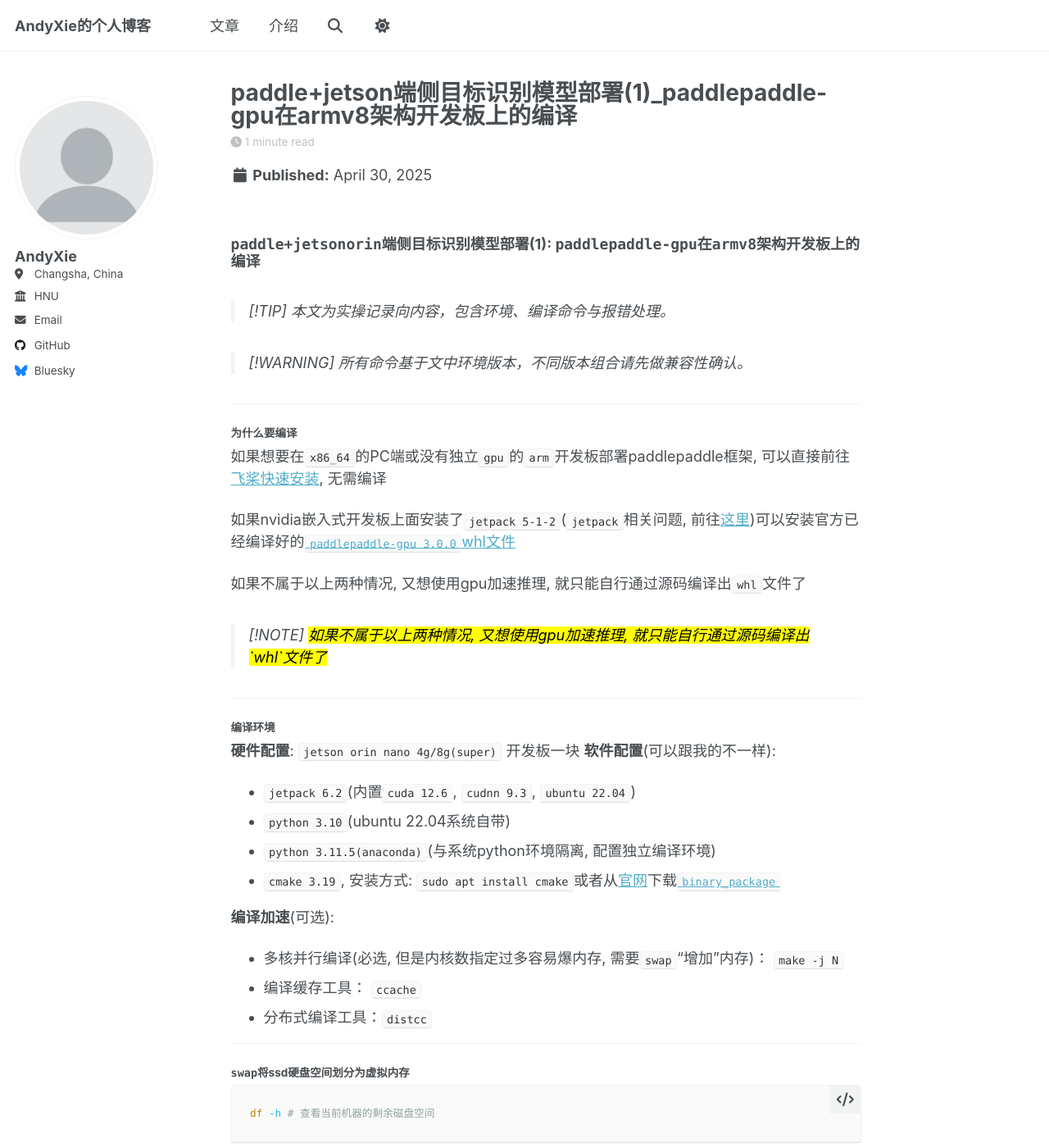
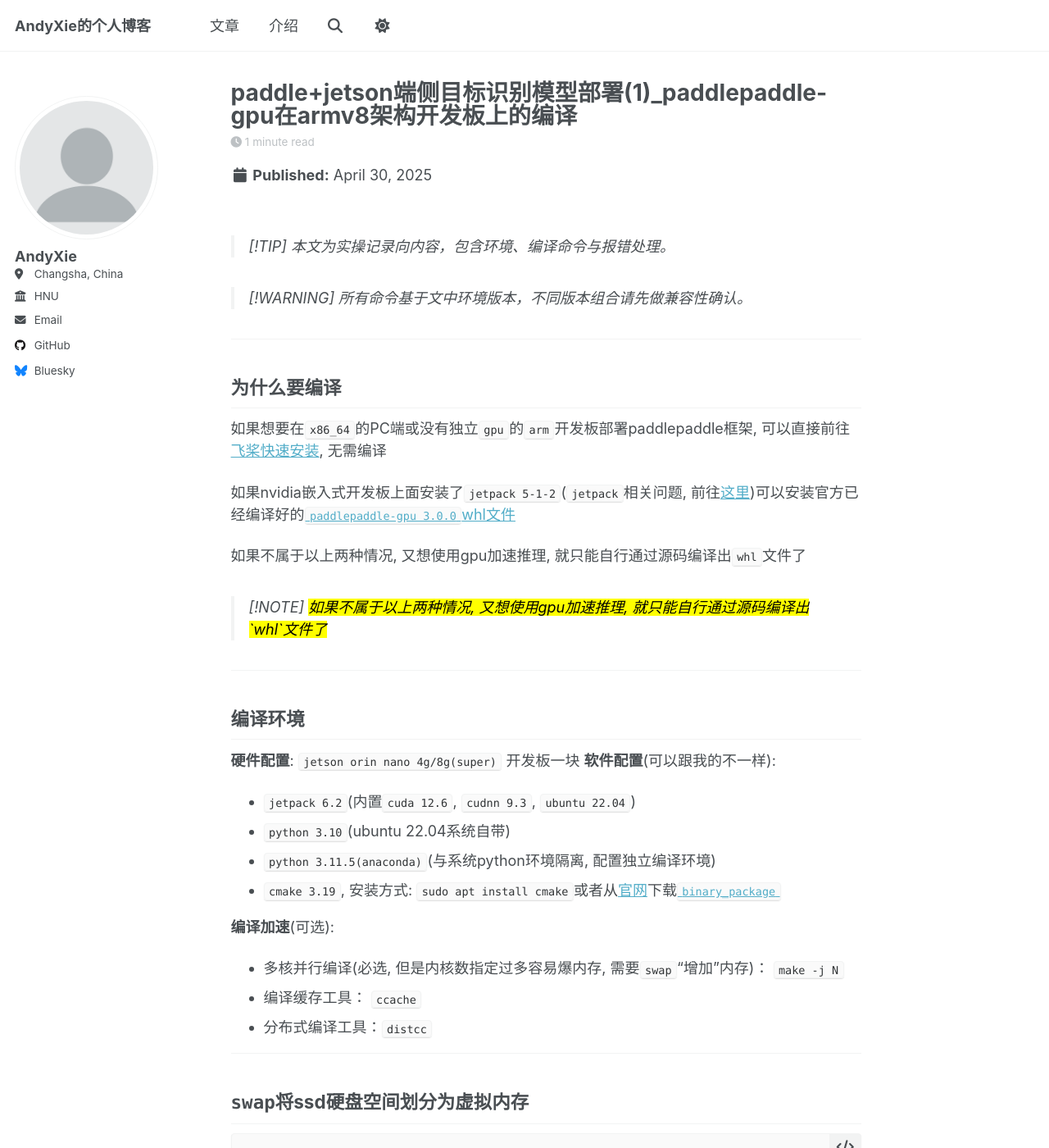
Before and after one commit to AndyXie-google/Andyxie-google.github.io, a Jekyll site: the page built from _posts/2025-04-30-paddle-jetson-armv8-build.md, in a window 1280 px wide and 1400 px high. Shown: the whole window at 82% size. Built offline with Jekyll 4.4.1, drawn with Linux system fonts in a browser that asks for light colours; a script that is not in the unit is left out.

Commit message:
Adjust search input width and update section headings for consistency in paddle+jetson deployment guide

````diff
--- a/_includes/masthead.html
+++ b/_includes/masthead.html
@@ -56,7 +56,7 @@
   }
 
   #masthead-search-input {
-    width: 100%;
+    width: 95%;
     border: 1px solid #d1d5db;
     border-radius: 8px;
     padding: 0.65rem 0.8rem;
--- a/_posts/2025-04-30-paddle-jetson-armv8-build.md
+++ b/_posts/2025-04-30-paddle-jetson-armv8-build.md
@@ -5,8 +5,6 @@ tags: [PaddlePaddle, Jetson, 工程化, 部署]
 series: PaddlePaddle工程实战连载
 status: 可发布
 ---
-
-### `paddle+jetsonorin`端侧目标识别模型部署(1): `paddlepaddle-gpu`在`armv8`架构开发板上的编译
 
 > [!TIP]
 > 本文为实操记录向内容，包含环境、编译命令与报错处理。
@@ -16,7 +14,7 @@ status: 可发布
 
 ---
 
-#### 为什么要编译
+## 为什么要编译
 如果想要在`x86_64`的PC端或没有独立`gpu`的`arm`开发板部署paddlepaddle框架, 可以直接前往[飞桨快速安装](https://www.paddlepaddle.org.cn/install/quick?docurl=/documentation/docs/zh/develop/install/pip/linux-pip.html), 无需编译
 
 如果nvidia嵌入式开发板上面安装了`jetpack 5-1-2`(`jetpack`相关问题, 前往[这里](./01A_jetpack版本兼容与刷机说明.md))可以安装官方已经编译好的[`paddlepaddle-gpu 3.0.0`whl文件](https://www.paddlepaddle.org.cn/inference/v3.0/guides/install/download_lib.html#python)
@@ -28,7 +26,7 @@ status: 可发布
 
 ---
 
-#### 编译环境
+## 编译环境
 **硬件配置**: `jetson orin nano 4g/8g(super)` 开发板一块
 **软件配置**(可以跟我的不一样):
   - `jetpack 6.2`(内置`cuda 12.6`, `cudnn 9.3`, `ubuntu 22.04`)
@@ -44,7 +42,7 @@ status: 可发布
 ---
 
 
-#### `swap`将ssd硬盘空间划分为虚拟内存
+## `swap`将ssd硬盘空间划分为虚拟内存
 ```bash
 df -h # 查看当前机器的剩余磁盘空间
 ```
@@ -66,7 +64,7 @@ free -h # 设置完成, 查看当前swap使用情况
 
 ---
 
-#### 开始编译
+## 开始编译
 <mark>如果编译出错建议完整清除build文件夹, 否则新一次编译可能再次报错!</mark>
 ```bash
 rm -rf ./build
@@ -93,7 +91,7 @@ make -j6  # jetson orin nano共6核, 且不能超线程;
 
 ---
 
-#### 可能出现的问题
+## 可能出现的问题
 **错误1**: github连接不畅, 编译的时候老是报`connection timeout`, 没啥别的办法, 下载是概率性问题, 多跑几次cmake命令就下全了, 或者戳这里看如何[安装dev-sidecar并设置反向代理](./01B_dev-sidecar安装与反向代理说明.md)
 
 **错误2**: 老是弹`c++: error: unrecognized command-line option ‘-mmmx’`之类的错误, 但是实际上gcc编译器支持`mmmx`指令集; 原因: 没有禁用 NCLL : `-DWITH_NCCL=OFF`
@@ -119,7 +117,7 @@ make -j6
 ```
 ---
 
-#### 参考资料
+## 参考资料
 - 感谢飞桨官方的[linux编译指南](https://www.paddlepaddle.org.cn/inference/v3.0/guides/install/compile/source_compile_under_Linux.html)
 - 感谢知乎大佬`pprffh`[Jetson Jetpack6.2中编译安装基于Python API的 Paddle Inference GPU 3.0 (同时生成C/C++ API安装包)](https://zhuanlan.zhihu.com/p/30190018963)的编译教程
 - 感谢[JetsonOrin源码安装部署PaddlePaddle](https://blog.csdn.net/qq_38418182/article/details/146257152)
````
